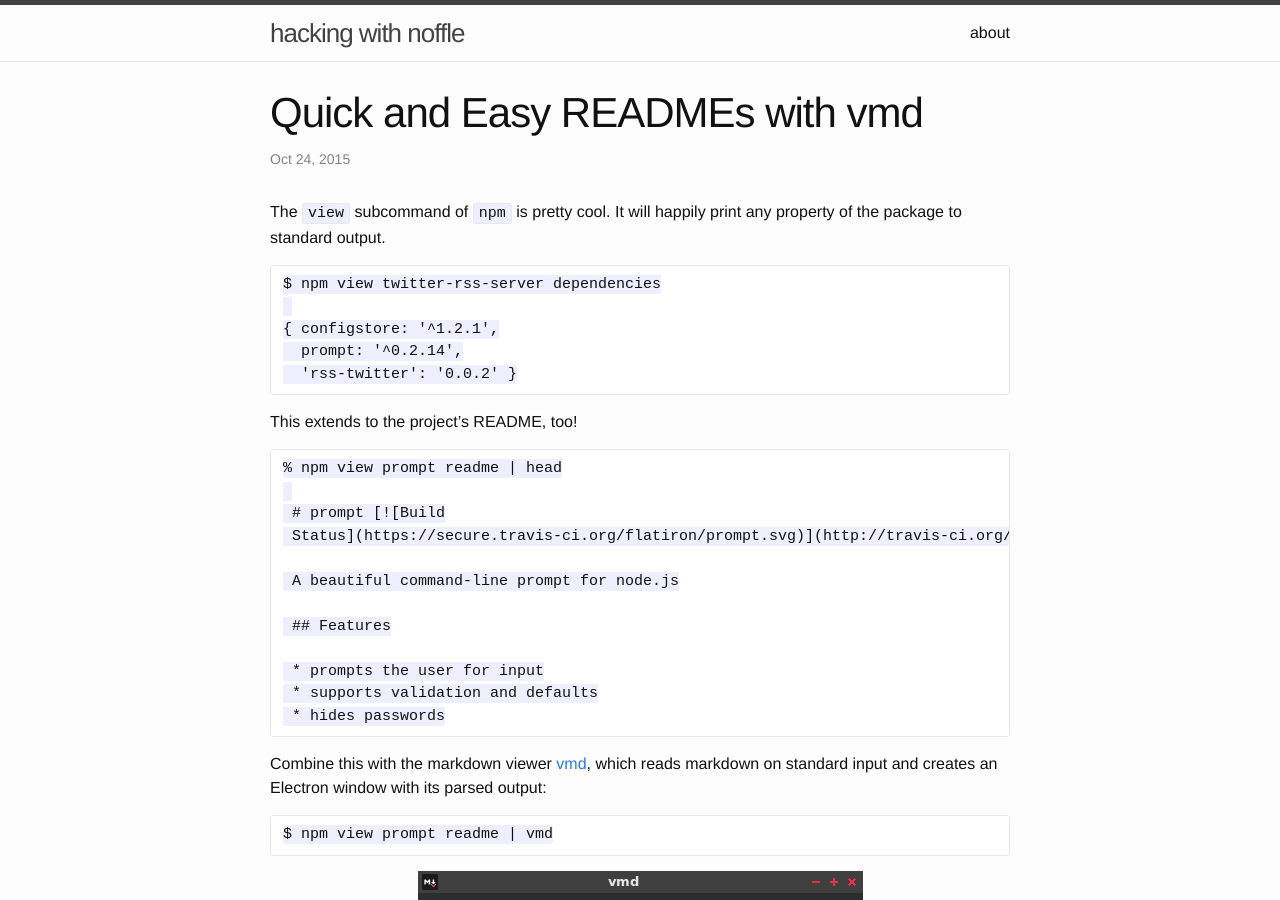
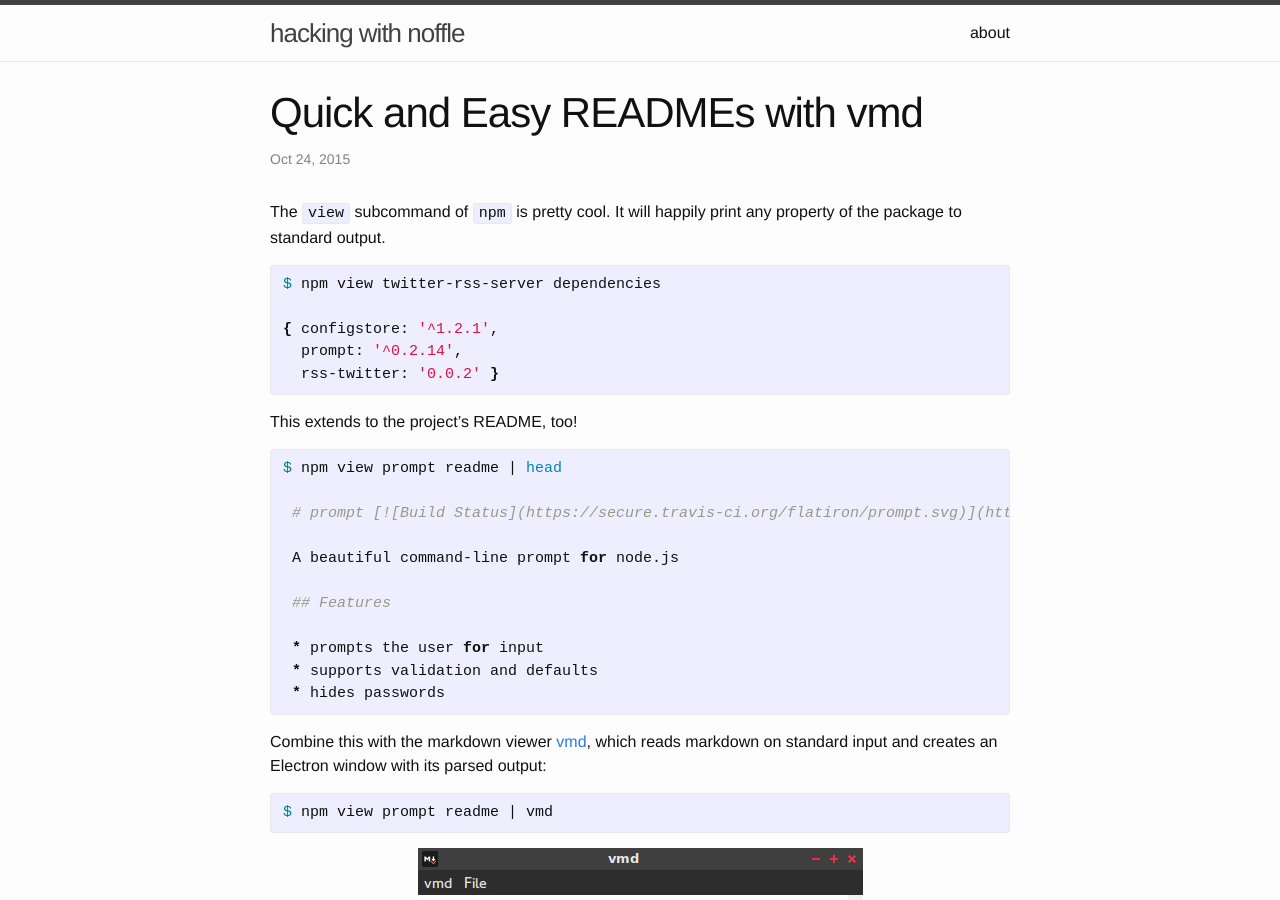
Before and after one commit to hackergrrl/blog.eight45.net, a Jekyll site: the page built from _posts/2015-10-24-easy_npm_readmes.markdown, in a window 1280 px wide and 900 px high. Built offline with Jekyll 4.4.1, drawn with Linux system fonts in a browser that asks for light colours.

Commit message:
fancier syntax highlighting

````diff
--- a/_posts/2015-10-24-easy_npm_readmes.markdown
+++ b/_posts/2015-10-24-easy_npm_readmes.markdown
@@ -7,21 +7,20 @@
 The `view` subcommand of `npm` is pretty cool. It will happily print any
 property of the package to standard output.
 
-```
+{% highlight bash %}
 $ npm view twitter-rss-server dependencies
 
 { configstore: '^1.2.1',
   prompt: '^0.2.14',
-  'rss-twitter': '0.0.2' }
-```
+  rss-twitter: '0.0.2' }
+{% endhighlight %}
 
 This extends to the project's README, too!
 
-```
-% npm view prompt readme | head
+{% highlight bash %}
+$ npm view prompt readme | head
 
- # prompt [![Build
- Status](https://secure.travis-ci.org/flatiron/prompt.svg)](http://travis-ci.org/flatiron/prompt)
+ # prompt [![Build Status](https://secure.travis-ci.org/flatiron/prompt.svg)](http://travis-ci.org/flatiron/prompt)
 
  A beautiful command-line prompt for node.js
 
@@ -30,13 +29,13 @@
  * prompts the user for input
  * supports validation and defaults
  * hides passwords
-```
+{% endhighlight %}
 
 Combine this with the markdown viewer [vmd](http://github.com/yoshuawuyts/vmd), which reads markdown on standard input and creates an Electron window with its parsed output:
 
-```
+{% highlight bash %}
 $ npm view prompt readme | vmd
-```
+{% endhighlight %}
 
 <center><img src="/static/vmd.png"/></center><br/>
 
--- a/_posts/2015-10-25-twitter-rss-server.markdown
+++ b/_posts/2015-10-25-twitter-rss-server.markdown
@@ -74,13 +74,13 @@
 This took the form of [latest-tweets](https://github.com/noffle/latest-tweets),
 a module with a delightfully simple API:
 
-```js
+{% highlight javascript %}
 var latestTweets = require('latest-tweets')
 
 latestTweets('noffle', function (err, tweets) {
   console.log(tweets)
 })
-```
+{% endhighlight %}
 
 This will print a JSON blob of my latest tweets to standard out.
 
````
